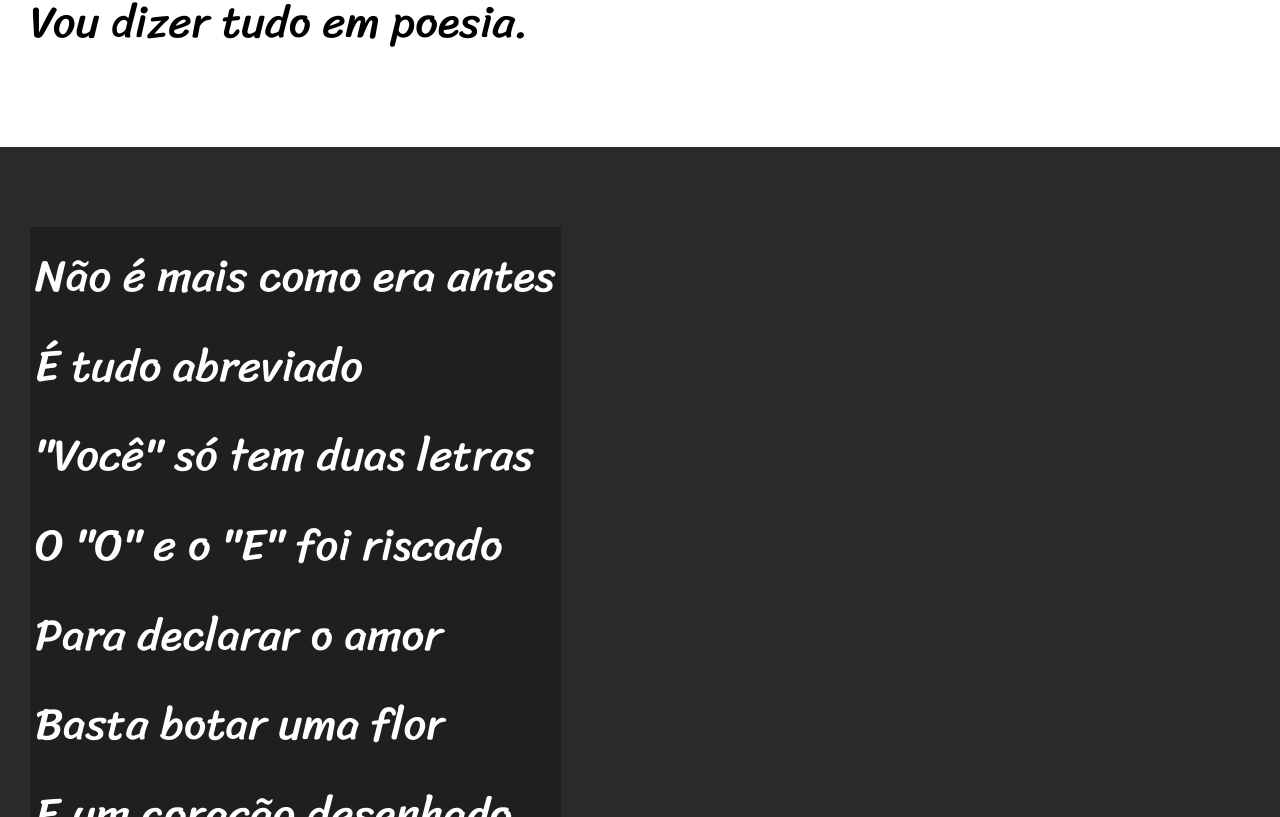
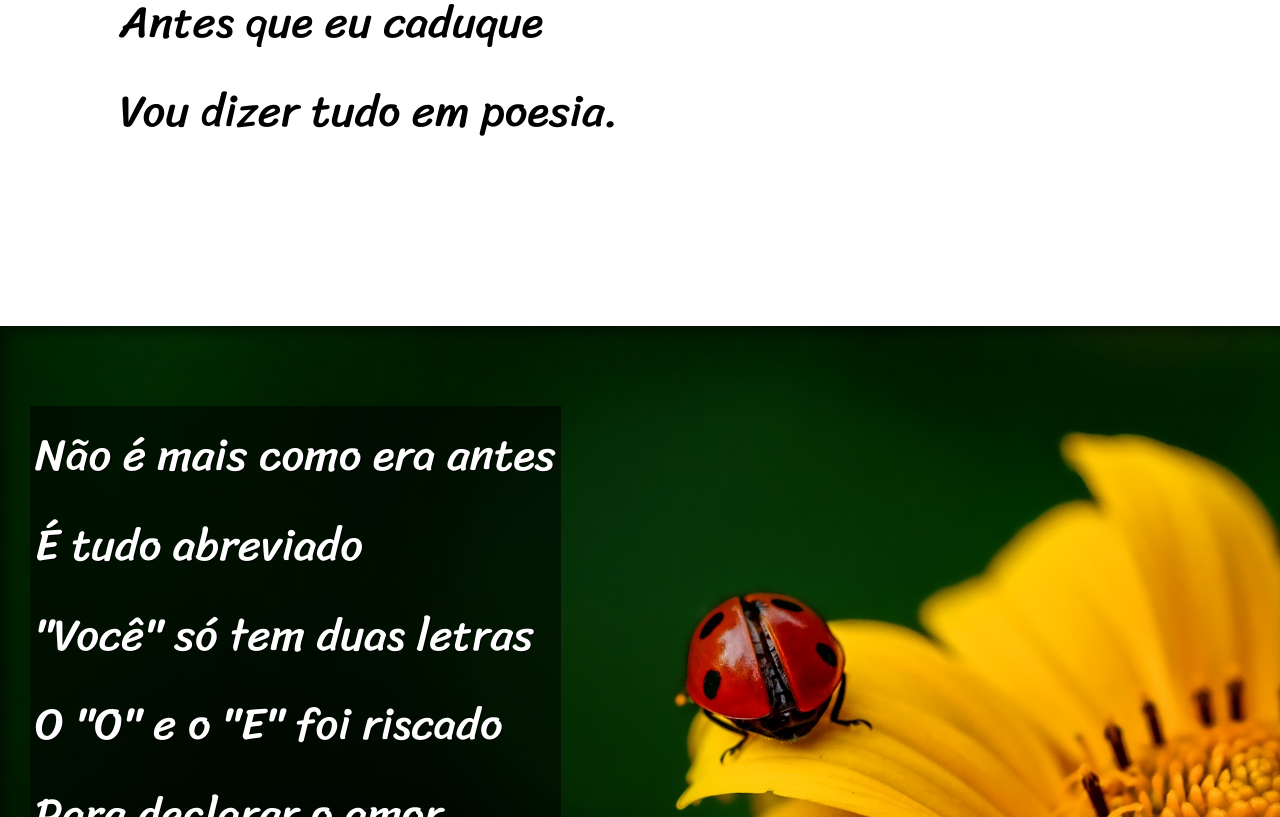
Before and after one commit to MayllonSilva/html-css, a plain HTML site: page desafio cordel/index.html in a window 1280 px wide. Shown: the part 843-1660 px from the top of the page. Drawn offline with Linux system fonts and the light colour scheme.

Commit message:
atualizei o projeto cordel

```diff
--- a/desafio cordel/eatilo/style.css
+++ b/desafio cordel/eatilo/style.css
@@ -57,6 +57,10 @@ section {
     font-size: 3.5vw;
 }
 
+section > p {
+    padding: 2em;
+}
+
 section.normal {
     background-color: white;
     color: black;
@@ -65,12 +69,25 @@ section.normal {
 section.imagem {
     background-color: rgb(43, 42, 42);
     color: white;
+    box-shadow: inset 6px 6px 13px 0px rgba(0, 0, 0, 0.479);
+    background-size: cover;
+    background-attachment: fixed;
 }
 
 section.imagem > p {
     display: inline-block;
     padding: 5px;
-    background-color: rgba(0, 0, 0, 0.253);
+    background-color: rgba(0, 0, 0, 0.527);
+    text-shadow: 1px 1px 0px black;
+}
+
+section#img01 {
+    background-image: url('../imagens/background001.jpg');
+    background-position: right center;
+}
+
+section#img02 {
+    background-image: url('../imagens/background002.jpg');
 }
 
 footer {
--- a/desafio cordel/index.html
+++ b/desafio cordel/index.html
@@ -29,7 +29,7 @@
         </p>
     </section>
 
-    <section class="imagem">
+    <section class="imagem" id="img01">
         <p>
             Não é mais como era antes<br>
             É tudo abreviado<br>
@@ -63,7 +63,7 @@
         </p>
     </section>
 
-    <section class="imagem">
+    <section class="imagem" id="img02">
         <p>
             Tenho saudade das cartas<br>
             Escritas com a própria mão<br>
```
